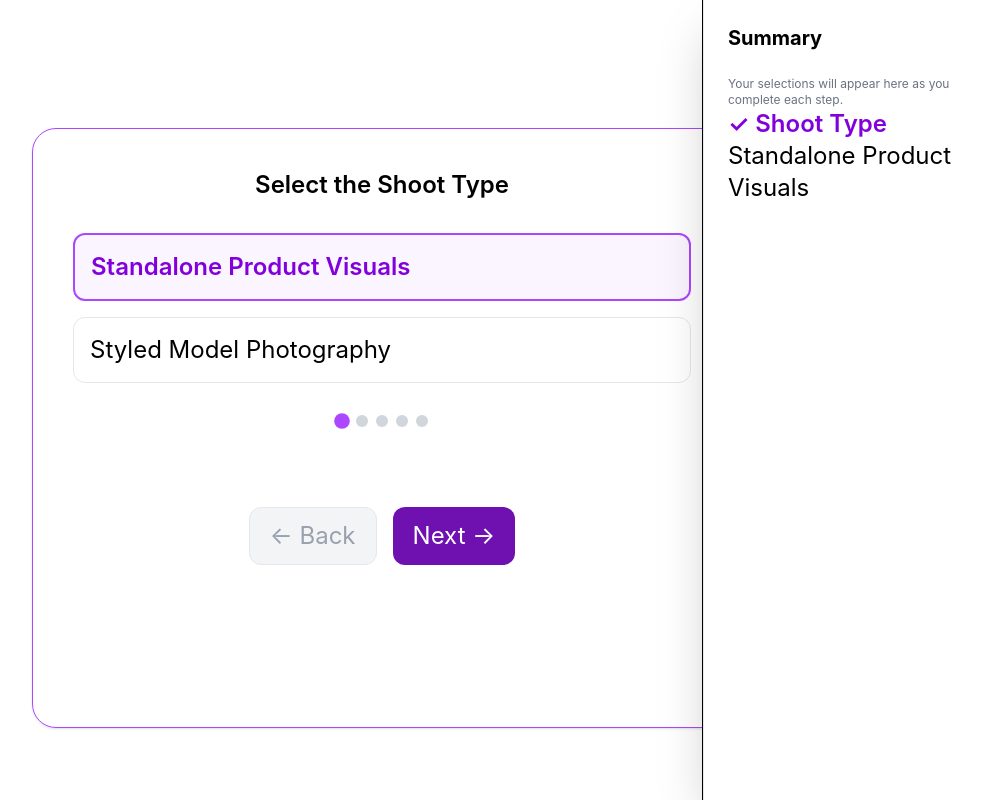
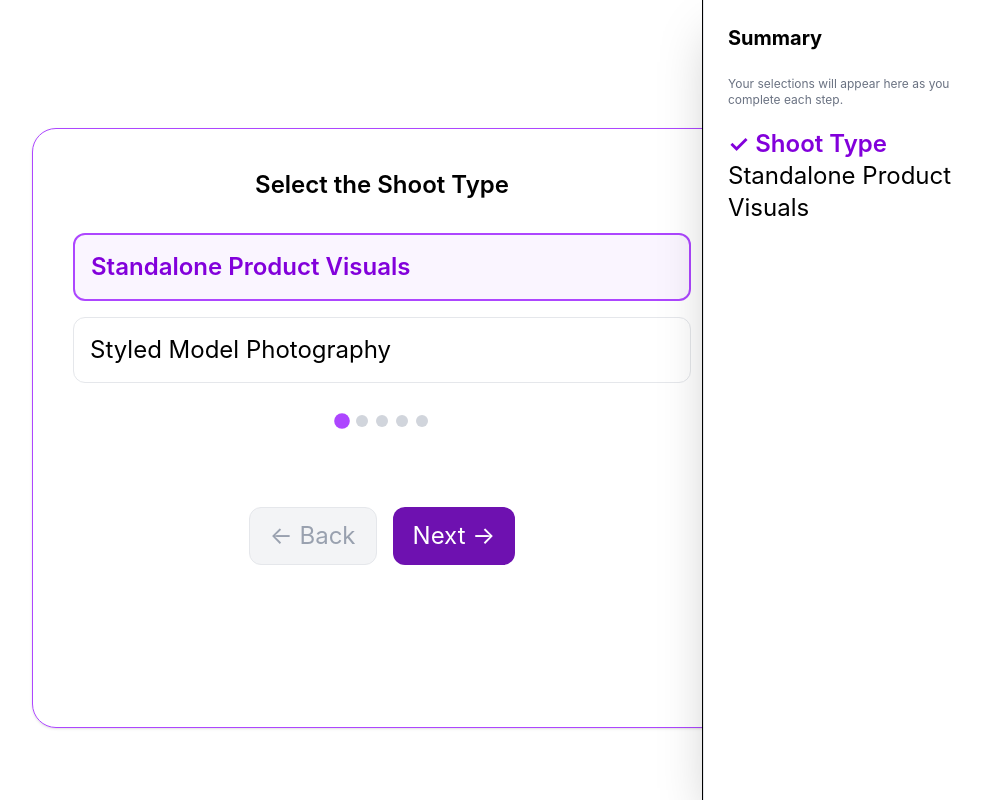
Before and after one commit to Praveen-tej/ai-image-workflow-ui, a React (Vite) app: page / in a window 1280 px wide. Both pictures are taken after a click on the button "Standalone Product Visuals". Shown: the whole page, without its empty margins (258-1240 px from the left). Built offline with nearby package versions, Linux system fonts and the light colour scheme.

Commit message:
Initial commit

```diff
--- a/src/components/Sidebar.jsx
+++ b/src/components/Sidebar.jsx
@@ -7,7 +7,7 @@ export default function Sidebar({ formData }) {
       <p className="text-gray-500 text-xs" >Your selections will appear here as you complete each step.</p>
 
       {formData.shootType && (
-        <div className="mb-4">
+        <div className="mb-20 mt-5">
           <h3 className="font-semibold text-purple-700"> ✓ Shoot Type</h3>
 
           <p>{formData.shootType}</p>
```
